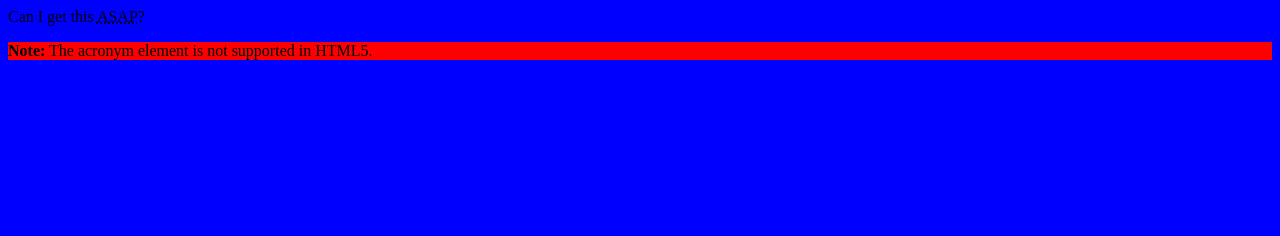
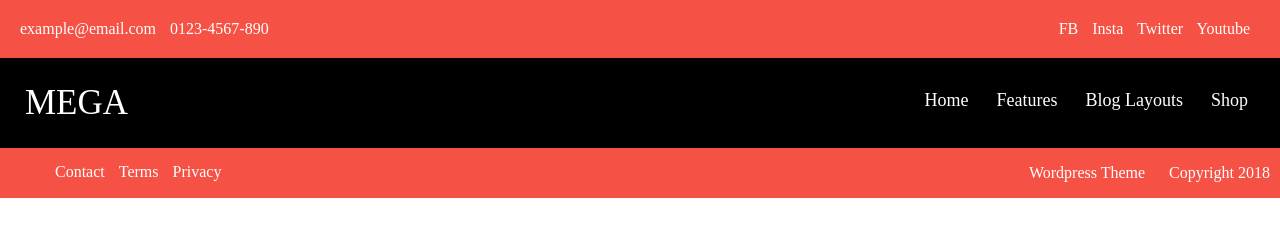
Before and after one commit to cemeygi/example-project, a plain HTML site: page index.html in a window 1280 px wide. Drawn offline with Linux system fonts and the light colour scheme.

Commit message:
header created, footer started

```diff
--- a/index.html
+++ b/index.html
@@ -1,12 +1,47 @@
 <!DOCTYPE html>
 <html>
-    <head>
-            <link rel="stylesheet" type="text/css" href="test.css">
-    </head>
+<head>
+    <link rel="stylesheet" type="text/css" href="index.css">
+</head>
 <body>
-
-Can I get this <acronym title="as soon as possible">ASAP</acronym>?
-
-<p><strong>Note:</strong> The acronym element is not supported in HTML5.</p>
+    <!-- HEADER -->
+    <header>
+        <div id="header-info">
+            <span>example@email.com</span>
+            <span>0123-4567-890</span>
+        </div>
+        <div id="header-icons">
+            <span>FB</span>
+            <span>Insta</span>
+            <span>Twitter</span>
+            <span>Youtube</span>
+        </div>
+        <div class="clear-float"></div>
+    </header>
+    <!-- NAVIGATION BAR -->
+    <nav>
+        <a href="javascript:void(0)" id="logo">MEGA</a>
+        <ul class="navbar">
+            <li><a href="javascript:void(0)">Home</a></li>
+            <li><a href="javascript:void(0)">Features</a></li>
+            <li><a href="javascript:void(0)">Blog Layouts</a></li>
+            <li><a href="javascript:void(0)">Shop</a></li>
+        </ul>
+        <div class="clear-float"></div>
+    </nav>
+    <footer>
+        <div id="copyright">
+            <ul>
+                <li>Contact</li>
+                <li>Terms</li>
+                <li>Privacy</li>
+            </ul>
+            <p>
+                <span>Wordpress Theme</span>
+                <span>Copyright 2018</span>
+            </p>
+        </div>
+        <div class="clear-float"></div>
+    </footer>
 </body>
 </html>
--- /dev/null
+++ b/index.scss
@@ -0,0 +1,78 @@
+body {
+    margin: 0;
+    .clear-float {
+        clear: both;
+    }
+    header {
+        background: #F55145;
+        color: white;
+        #header-info {
+            float: left;
+            margin: 20px;
+            span {
+                margin-right: 10px;
+                &:hover {
+                    color: black;
+                    cursor: pointer;
+                }
+            }
+        }
+        #header-icons {
+            float: right;
+            margin: 20px;
+            span {
+                margin-right: 10px;
+                &:hover {
+                    color: black;
+                    cursor: pointer;
+                }
+            }
+        }
+    }
+    nav {
+        background: black;
+        color: white;
+        #logo {
+            font-size: 35px;
+            float: left;
+            margin: 25px;
+            color: white;
+            text-decoration: none;
+        }
+        .navbar {
+            float: right;
+            margin: 20px;
+            list-style: none;
+            li {
+                display: inline-block;
+                margin: 12px;
+                a {
+                    color: white;
+                    text-decoration: none;
+                    font-size: 18px;
+                }
+            }
+        }
+    }
+    footer {
+        background: #F55145;
+        color: white;
+        #copyright {
+            ul {
+                float: left;
+                margin: 10px;
+                list-style: none;
+                li {
+                    display: inline-block;
+                    margin: 5px;
+                }
+            }
+            p {
+                float: right;
+                span {
+                    margin: 10px;
+                }
+            }
+        }
+    }
+}
--- a/test.scss
+++ /dev/null
@@ -1,7 +0,0 @@
-body {
-    background: blue;
-
-    p {
-        background: red;
-    }
-}
```
Also changed, not shown: index.css (added), test.css (deleted), 2 other files.
